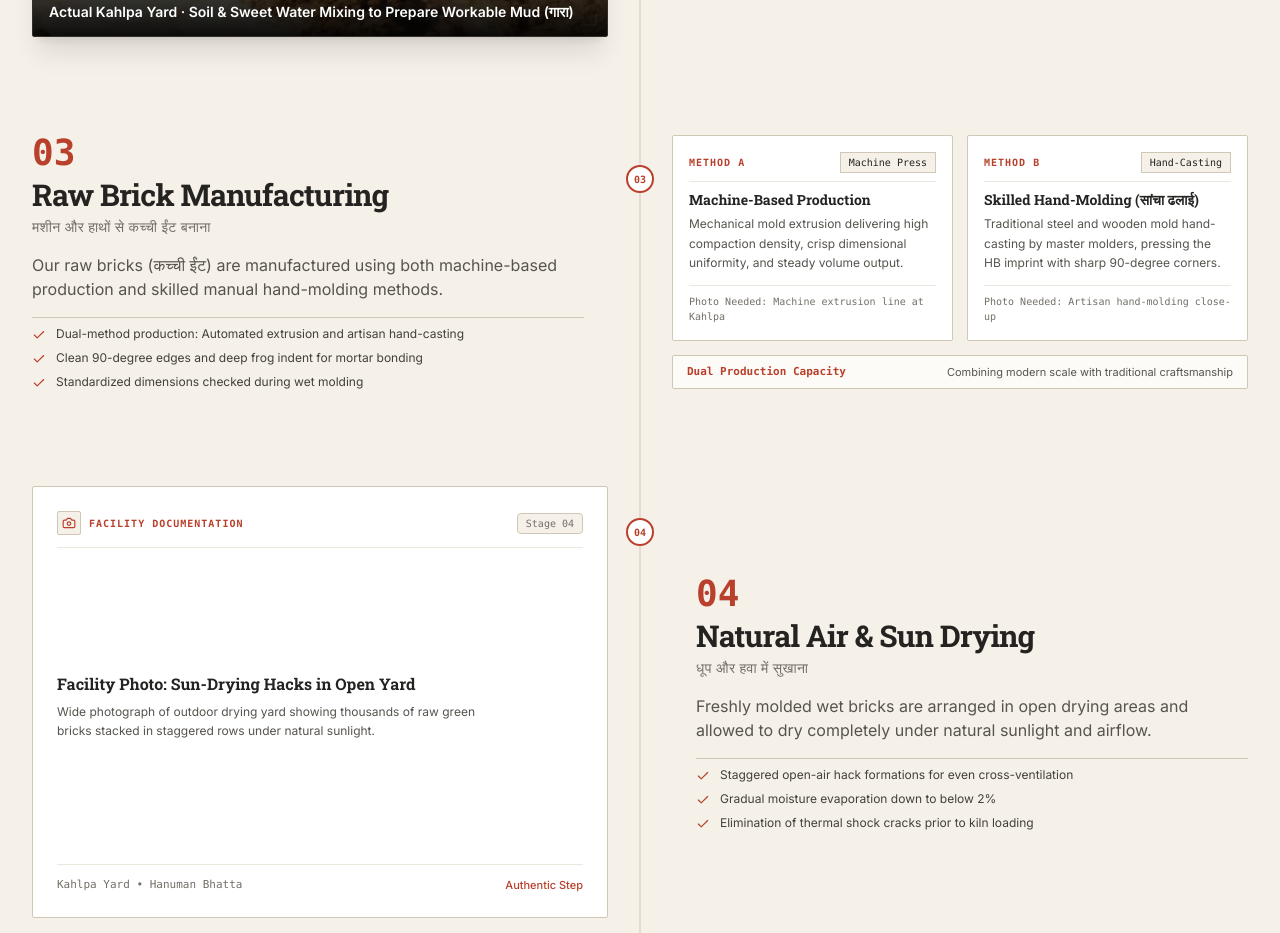
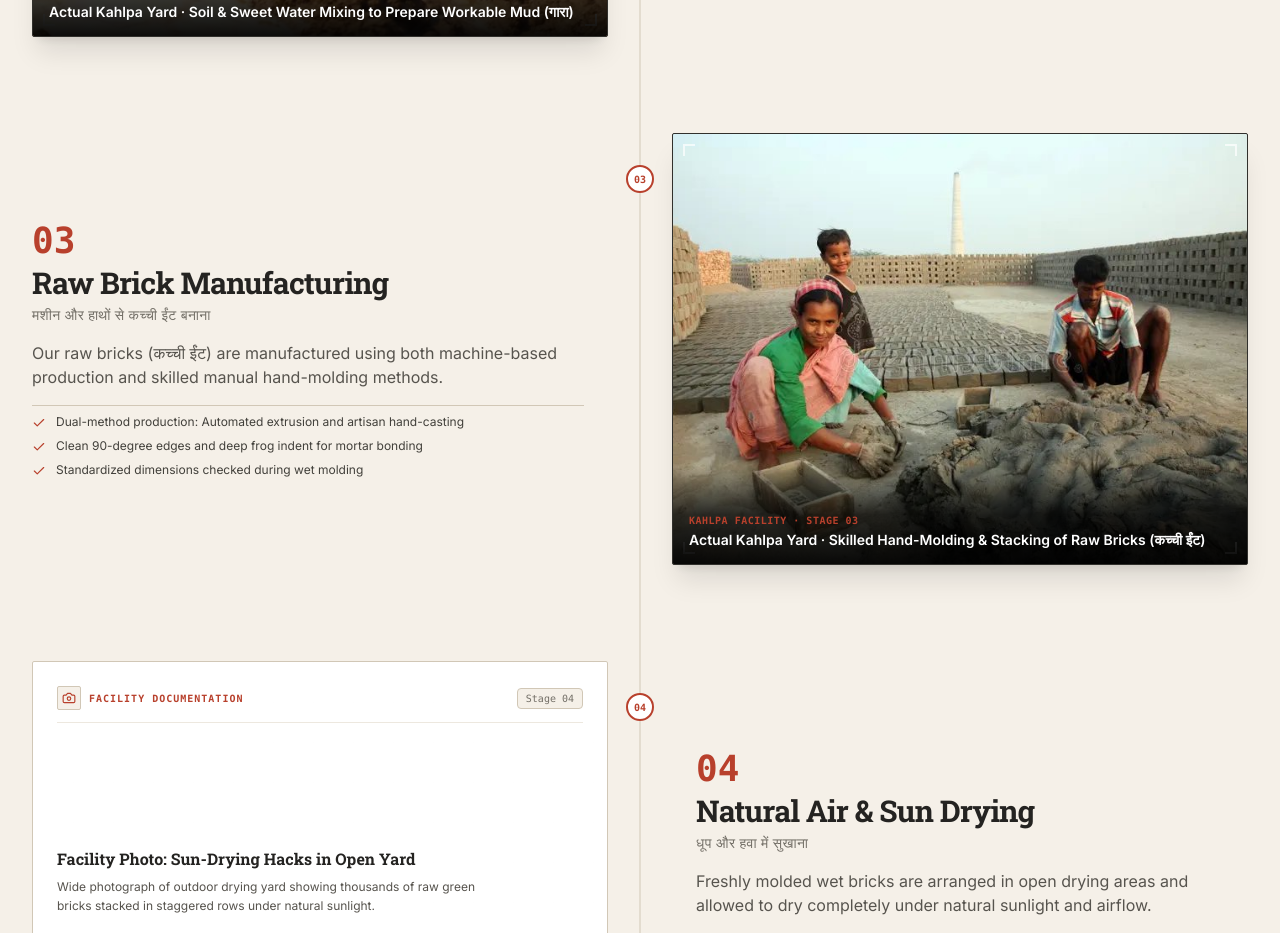
Before and after one commit to parshantsharma2003/hanuman-bhatta-frontend, a Next.js app: page / in a window 1280 px wide. Shown: the part 2400-3333 px from the top of the page. Built offline with nearby package versions, Linux system fonts and the light colour scheme; no server answers.

Commit message:
feat(process): add real raw brick hand-molding and drying lines photo to Step 03

```diff
--- a/components/OurProcess.tsx
+++ b/components/OurProcess.tsx
@@ -70,9 +70,10 @@ const STAGES: ManufacturingStage[] = [
       'Clean 90-degree edges and deep frog indent for mortar bonding',
       'Standardized dimensions checked during wet molding',
     ],
-    visualType: 'dual_method',
-    pendingPhotoLabel: 'Facility Photos: Machine Extrusion & Hand Molding',
-    pendingPhotoSpecs: 'Dual documentary photos: 1) Automated brick-forming machine in operation, and 2) Artisan hand-molding with traditional precision steel molds.',
+    visualType: 'photo',
+    imageSrc: '/images/process-molding.jpg',
+    imageAlt: 'Skilled artisans hand-molding raw red clay bricks with steel and wooden molds at Hanuman Bhatta Company, Kahlpa',
+    photoCaption: 'Actual Kahlpa Yard · Skilled Hand-Molding & Stacking of Raw Bricks (कच्ची ईंट)',
   },
   {
     number: '04',
```
Also changed, not shown: public/images/process-molding.jpg (added).
